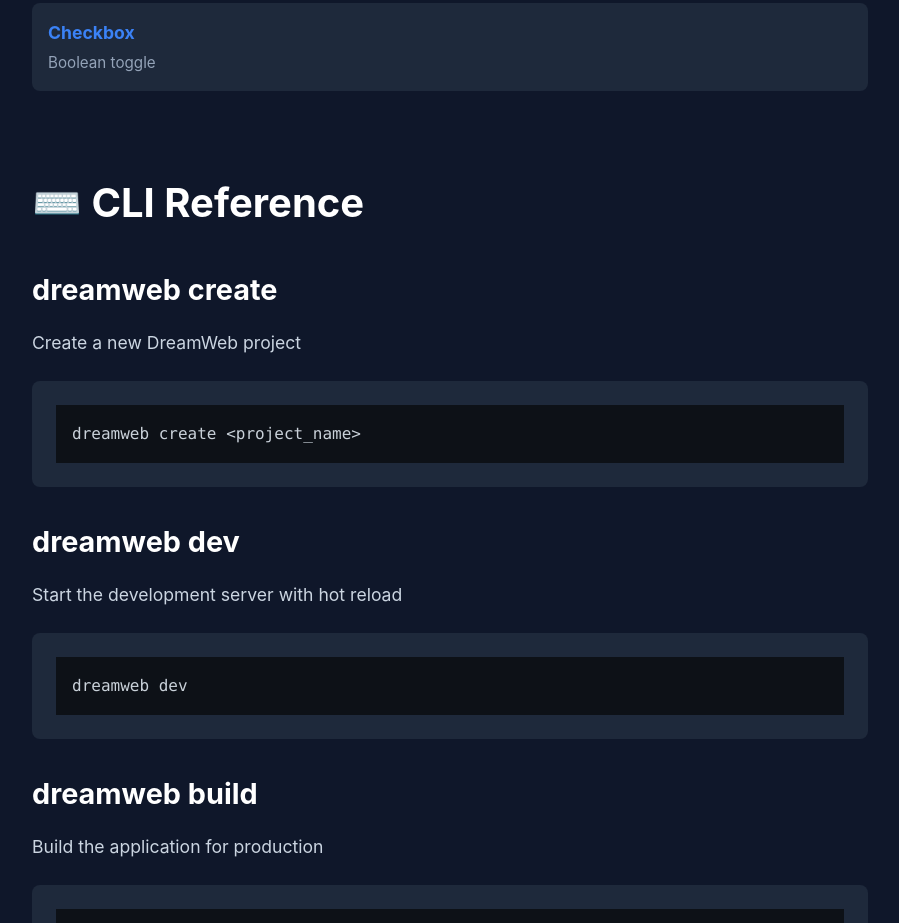
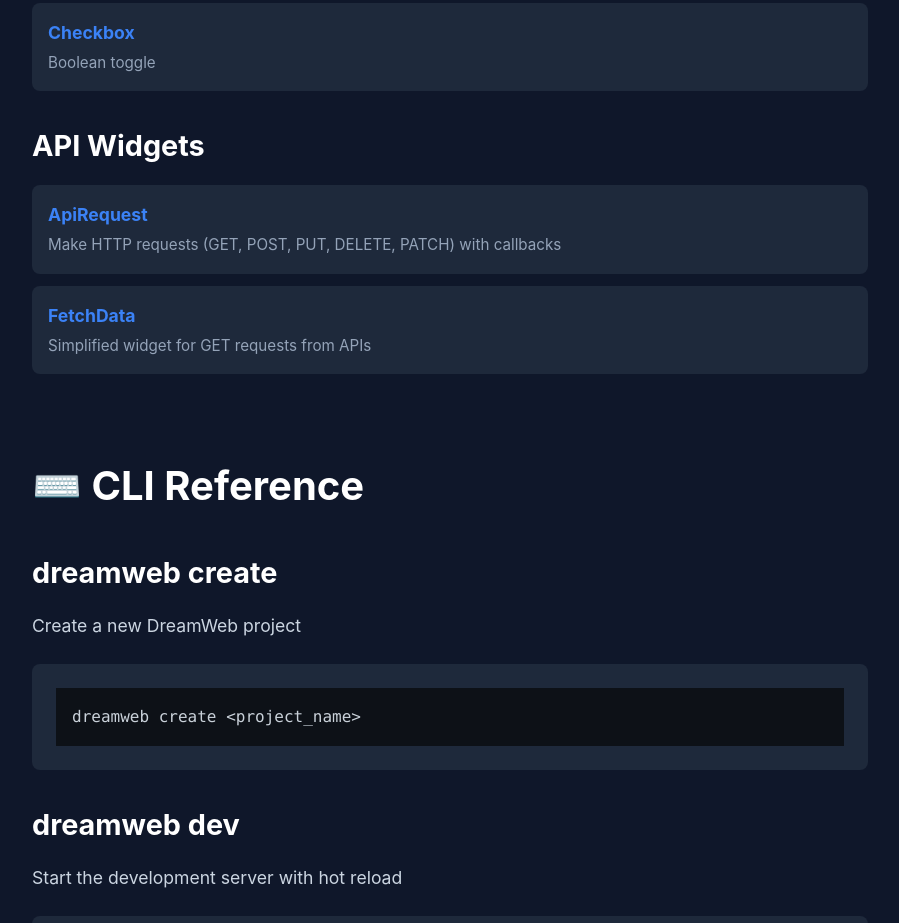
Before and after one commit to GrandpaEJ/dreamweb, a plain HTML site: page index.html in a window 1280 px wide. Shown: the part 5697-6620 px from the top of the page, without its empty margins (190-1089 px from the left). Drawn offline with nearby package versions, Linux system fonts and the light colour scheme.

Commit message:
docs: Add API widget documentation to all docs
- Added API Widgets section to index.html widget library
- Updated docs/widgets.md with comprehensive API widget examples
- Added API widgets to README.md with usage example
- Included api_example.py, api_post_example.py, and api_demo.html in examples list
- Documented ApiRequest and FetchData widgets with parameters and callbacks

```diff
--- a/index.html
+++ b/index.html
@@ -367,6 +367,16 @@ class MyApp(App):
                 <h4>Checkbox</h4>
                 <p>Boolean toggle</p>
             </div>
+
+            <h3>API Widgets</h3>
+            <div class="widget-item">
+                <h4>ApiRequest</h4>
+                <p>Make HTTP requests (GET, POST, PUT, DELETE, PATCH) with callbacks</p>
+            </div>
+            <div class="widget-item">
+                <h4>FetchData</h4>
+                <p>Simplified widget for GET requests from APIs</p>
+            </div>
         </section>
 
         <!-- CLI -->
```
Also changed, not shown: 2 other files.
